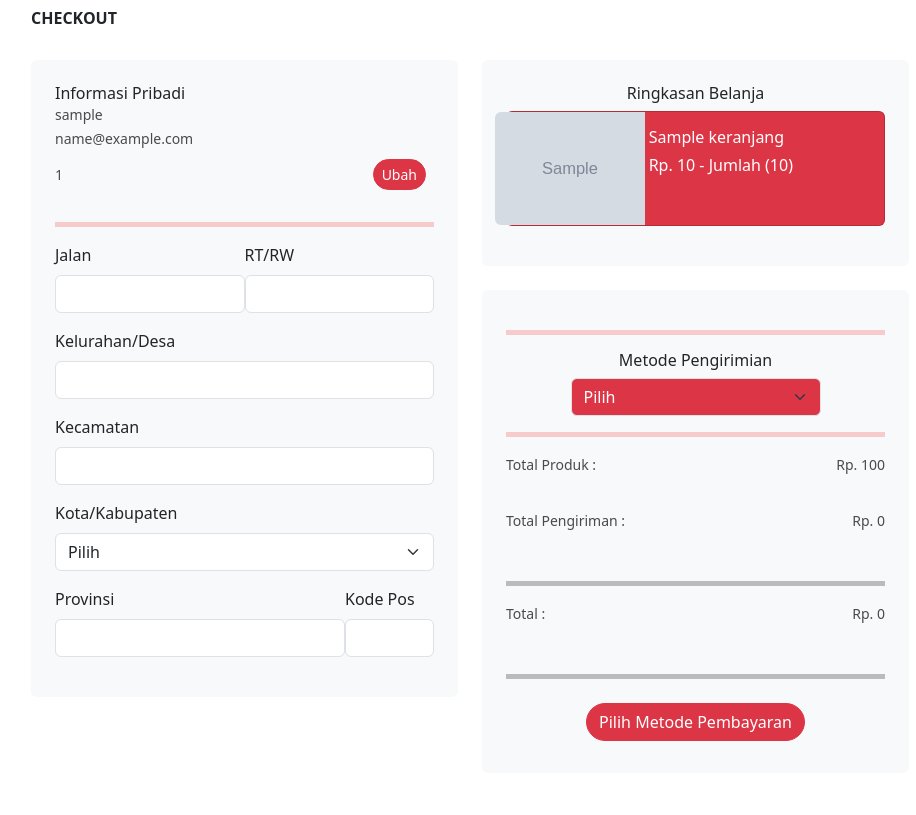
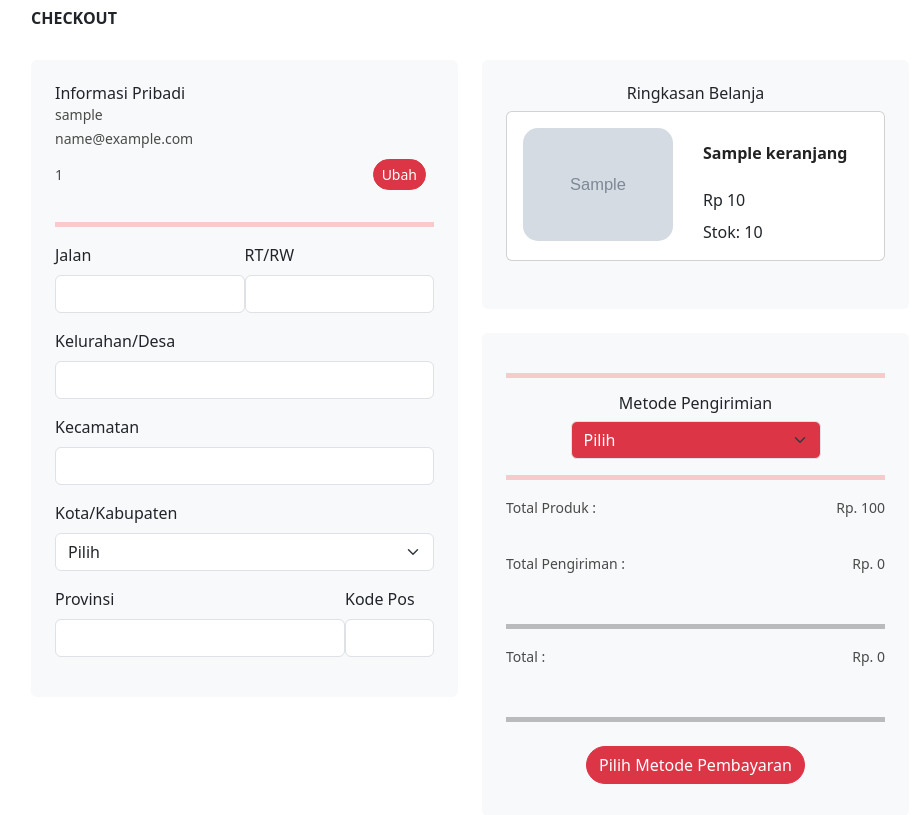
Before and after one commit to MuhammadRamaPradipaWijaya/Omah-Koki-Jember, a Flask app: page /checkout in a window 1280 px wide. Shown: the part 87-902 px from the top of the page, without its empty margins (170-1086 px from the left). Run offline with Flask 3, Linux system fonts and the light colour scheme; the visitor is signed in with stand-in values (Sample User, id 1); grey boxes marked "Sample" are stand-in pictures; a database or web service that is not in the repository returns one stand-in record (values such as "Sample title"); some libraries are stand-ins or nearby versions.

Commit message:
Update checkout.html

```diff
--- a/templates/checkout.html
+++ b/templates/checkout.html
@@ -73,20 +73,24 @@
             <div class="bg-light text-center rounded p-4">
               <h6>Ringkasan Belanja</h6>
               {% for item in items_keranjang %}
-              <div class="card mb-3 bg-danger text-white rounded-card mx-auto" style="max-width: 400px; height: auto;">
-                <div class="row g-0">
-                  <div class="col-md-4 d-flex align-items-center justify-content-center">
-                    <img src="{{ url_for('static', filename='ad_assets/imgproduk/' + item['gambar']) }}"
-                      class="img-fluid rounded-start" style="object-fit: cover; max-width: 150px; max-height: 150px;">
-                  </div>
-                  <div class="col-md-8">
-                    <div class="card-body text-start">
-                      <h6 class="card-title text-md-start text-center text-truncate">{{ item['nama_produk'] }}</h6>
-                      <h6 class="card-title text-md-start text-center">Rp. {{ item['harga'] }} - Jumlah ({{ item['jumlah'] }})</h6>
+              <div class="card mb-4">
+                <div class="card-body">
+                    <div class="d-sm-flex justify-content-between">
+                        <div class="media d-block d-sm-flex text-center text-sm-left">
+                            <a class="cart-item-thumb mx-auto mr-sm-4" href="#"><img src="{{ url_for('static', filename='ad_assets/imgproduk/' + item['gambar']) }}" alt="Product" style="object-fit: cover; max-width: 150px; max-height: 150px;"></a>
+                            <div class="media-body pt-3">
+                                <h3 class="product-card-title font-weight-semibold border-0 pb-0 ">
+                                    <a href="#" style="display: inline-block; width: 200px; white-space: nowrap; overflow: hidden; text-overflow: ellipsis; text-align: left;">
+                                        {{ item.nama_produk }}
+                                    </a>
+                                </h3>
+                                <div class="font-size-lg pt-2" style="text-align: left;">Rp {{ "{:,.0f}".format(item.harga).replace(",", ".") }}</div>
+                                <div class="font-size-lg pt-2" style="text-align: left;">Stok: {{ item.stok }}</div>
+                            </div>
+                        </div>
                     </div>
-                  </div>
                 </div>
-              </div>
+            </div>
               {% endfor %}
             </div>
             <br>
@@ -172,5 +176,59 @@
   </div>
 </div>
 
+{% include 'Footer.html' %}
 
-{% include 'Footer.html' %}
+
+
+<style>
+  .product-card-title,
+  .font-size-lg {
+      margin-left: 20px;
+  }
+
+  .cart-item-thumb {
+      display: block;
+      width: 10rem;
+  }
+
+  .cart-item-thumb>img {
+      display: block;
+      width: 100%;
+      border-radius: 15px;
+  }
+
+  .product-card-title>a {
+      color: #222;
+  }
+
+  .font-weight-semibold {
+      font-weight: 600 !important;
+  }
+
+  .product-card-title {
+      display: block;
+      margin-bottom: .75rem;
+      padding-bottom: .875rem;
+      border-bottom: 1px dashed #e2e2e2;
+      font-size: 1rem;
+      font-weight: normal;
+  }
+
+  .text-muted {
+      color: #888 !important;
+  }
+
+  .bg-secondary {
+      background-color: #f7f7f7 !important;
+  }
+
+  .accordion .accordion-heading {
+      margin-bottom: 0;
+      font-size: 1rem;
+      font-weight: bold;
+  }
+
+  .font-weight-semibold {
+      font-weight: 600 !important;
+  }
+</style>
```
